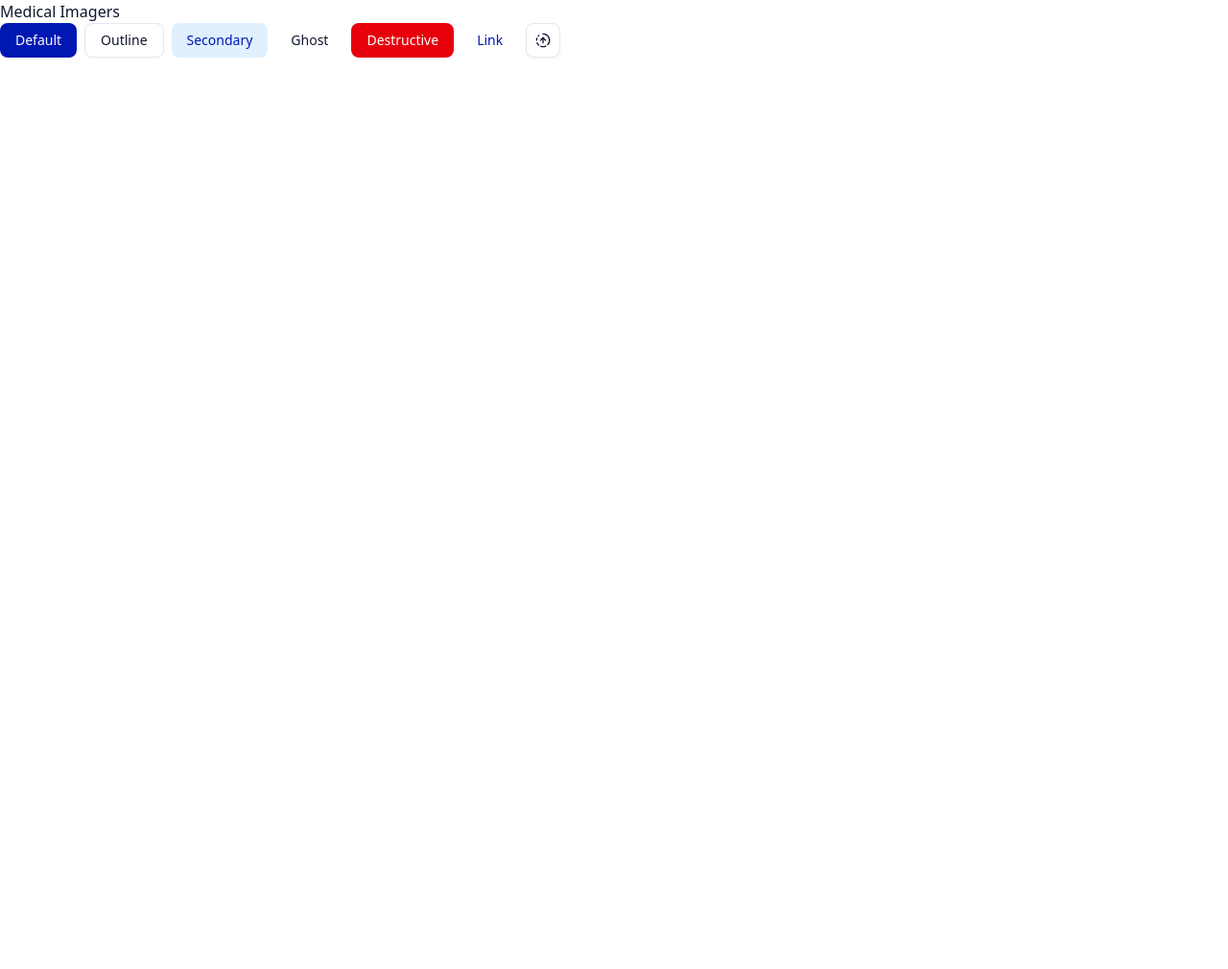
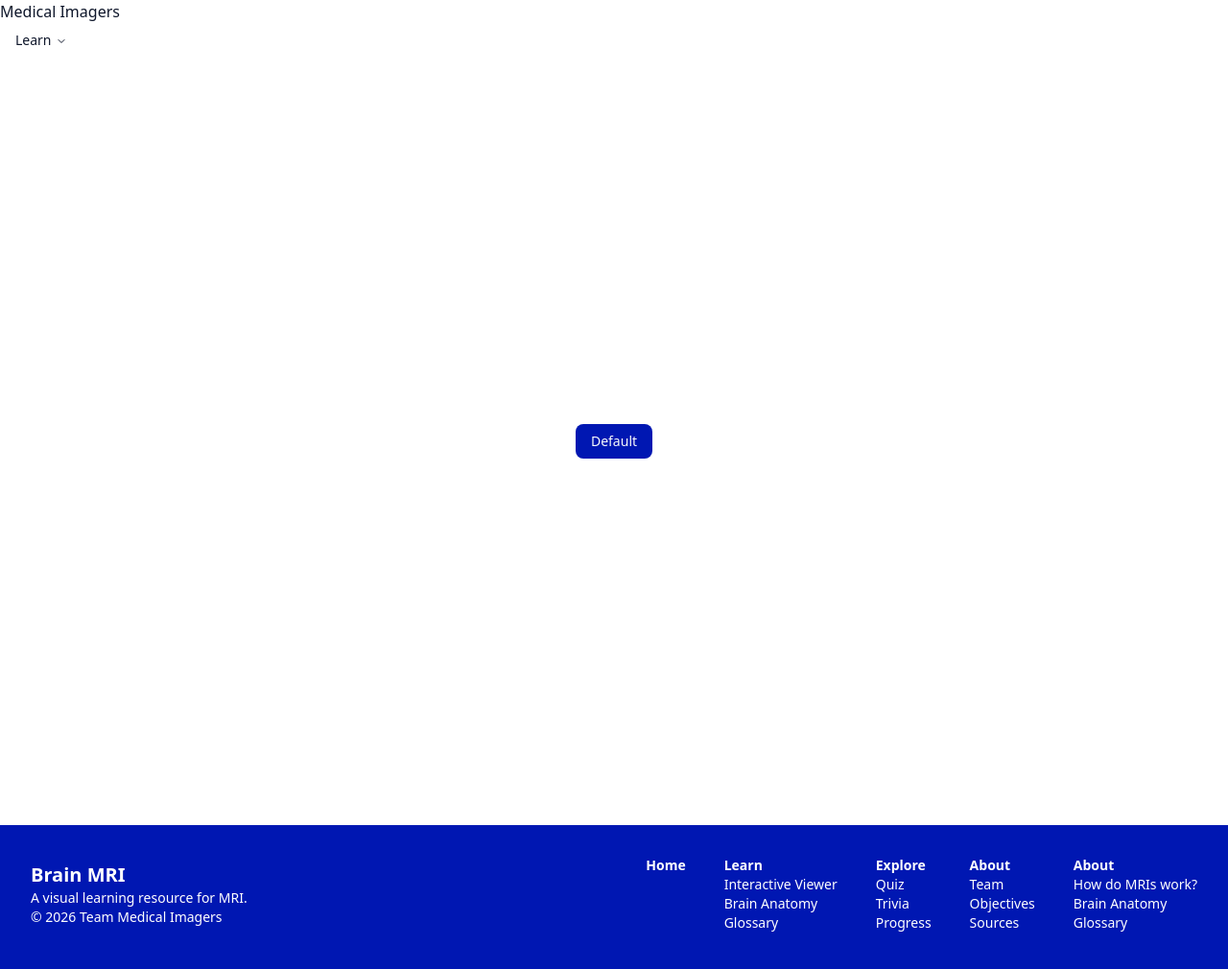
Before and after one commit to mikaelatho/medical-imagers-shadcn, a Next.js app: page / in a window 1280 px wide. Shown: the top 1010 px of the page at 96% size. Before the commit the page ends 800 px from the top, so only its background shows below. Built offline with nearby package versions, Linux system fonts and the light colour scheme.

Commit message:
footer & colors added

```diff
--- a/app/globals.css
+++ b/app/globals.css
@@ -2,20 +2,20 @@
 @import "tw-animate-css";
 
 @custom-variant dark (&:is(.dark *));
-/*
---bluedark900:oklch(0.3602 0.229 264.);
---bluedark800:oklch(0.4221 0.236 263.82);
---bluedark700:oklch(0.4221 0.236 263.82);
---bluedark600: oklch(0.4845 0.247486 263.131);
---blue500: oklch(0.5094 0.2497 262.71);
---blue400: oklch(0.575 0.231 262.57);
---bluelight300: oklch(0.6583 0.1808 268.16);
---bluelight200: oklch(0.7514 0.1269 269.32);
---bluelight100: oklch(0.8564 0.0702 268.01);
---light50:oklch(0.9477 0.0265 246.34);
-end custom */
 
 @theme inline {
+  /*CUSTOM*/
+  --color-blue-900: oklch(0.3602 0.229 264);
+  --color-blue-800: oklch(0.4221 0.236 263.82);
+  --color-blue-700: oklch(0.4221 0.236 263.82);
+  --color-blue-600: oklch(0.4845 0.247486 263.131);
+  --color-blue-500: oklch(0.5094 0.2497 262.71);
+  --color-blue-400: oklch(0.575 0.231 262.57);
+  --color-blue-300: oklch(0.6583 0.1808 268.16);
+  --color-blue-200: oklch(0.7514 0.1269 269.32);
+  --color-blue-100: oklch(0.8564 0.0702 268.01);
+  --color-blue-50:  oklch(0.9477 0.0265 246.34);
+/* end custom */
   --color-background: var(--background);
   --color-foreground: var(--foreground);
   --font-sans: var(--font-geist-sans);
@@ -56,6 +56,7 @@ end custom */
   --radius-2xl: calc(var(--radius) + 8px);
   --radius-3xl: calc(var(--radius) + 12px);
   --radius-4xl: calc(var(--radius) + 16px);
+
 }
 /* COLOR VARIABLES
 note: using oklch, a new way to have css color codes, converting from hex code
@@ -74,7 +75,7 @@ note: using oklch, a new way to have css color codes, converting from hex code
   --secondary-foreground: oklch(0.3602 0.229 264);
   --muted: oklch(0.968 0.007 247.896);
   --muted-foreground: oklch(0.554 0.046 257.417);
-  --accent: oklch(0.9477 0.0265 246.34);
+  --accent: oklch(0.97 0 0);
   --accent-foreground: oklch(0.3602 0.229 264);
   --destructive: oklch(0.577 0.245 27.325);
   --border: oklch(0.929 0.013 255.508);
--- a/app/page.tsx
+++ b/app/page.tsx
@@ -1,25 +1,121 @@
 /* MAIN HOME PAGE */
 
-import Image from "next/image"
+import Image from "next/image";
+import Link from "next/link";
+import { forwardRef } from "react";
 import { CircleFadingArrowUpIcon } from "lucide-react";
-import { Button } from "@/components/ui/button"
+import { Button } from "@/components/ui/button";
+import { cn } from "@/lib/utils";
+import {
+  NavigationMenu,
+  NavigationMenuContent,
+  NavigationMenuItem,
+  NavigationMenuLink,
+  NavigationMenuList,
+  NavigationMenuTrigger,
+} from "@/components/ui/navigation-menu";
 
+const ListItem = forwardRef<
+  HTMLAnchorElement,
+  React.ComponentPropsWithoutRef<"a"> & { title: string }
+>(({ className, title, children, ...props }, ref) => {
+  return (
+    <li>
+      <NavigationMenuLink asChild>
+        <a
+          ref={ref}
+          className={cn(
+            "block select-none space-y-1 rounded-md p-3 leading-none no-underline outline-none transition-colors hover:bg-accent hover:text-accent-foreground focus:bg-accent focus:text-accent-foreground",
+            className
+          )}
+          {...props}
+        >
+          <div className="text-sm font-medium leading-none">{title}</div>
+          <p className="line-clamp-2 text-sm leading-snug text-muted-foreground">
+            {children}
+          </p>
+        </a>
+      </NavigationMenuLink>
+    </li>
+  );
+});
+ListItem.displayName = "ListItem";
+
+// below is start of the home page
 export default function Home() {
   return (
     <main>
+      {/* NAV BAR */}
+      <NavigationMenu>
+        <NavigationMenuList>
+          <NavigationMenuItem>
+            <NavigationMenuTrigger>Learn</NavigationMenuTrigger>
+            <NavigationMenuContent>
+              <ul className="w-96">
+                <ListItem href="/learn" title="Learn stuff">
+                  A description of the learn section
+                </ListItem>
+              </ul>
+            </NavigationMenuContent>
+          </NavigationMenuItem>
+        </NavigationMenuList>
+      </NavigationMenu>
 
-          <div className="flex flex-wrap items-center gap-2 md:flex-row">
-            <Button>Default</Button>
-            <Button variant="outline">Outline</Button>
-            <Button variant="secondary">Secondary</Button>
-            <Button variant="ghost">Ghost</Button>
-            <Button variant="destructive">Destructive</Button>
-            <Button variant="link">Link</Button>
-            <Button variant="outline" size="icon">
-                  <CircleFadingArrowUpIcon />
-            </Button>
+      <div className="flex min-h-screen w-full items-center justify-center">
+        <Button>Default</Button>
+
+      </div>
+
+      {/*FOOTER*/}
+      <div className="flex flex-col sm:flex-row w-full justify-between items-center bg-blue-900 p-8 pb-20 text-white gap-8">
+        {/* Left Side */}
+        <div className="sm:text-left">
+          <h3 className="scroll-m-20 text-xl font-bold">Brain MRI</h3>
+          <p className="text-sm">A visual learning resource for MRI.</p>
+          <p className="text-sm">© 2026 Team Medical Imagers</p>
+        </div>
+        {/* Right Side */}
+        <div className="flex flex-col sm:flex-row gap-10 text-center text-sm sm:text-left">
+          <div>
+            <ul>
+              <li className="hover:underline cursor-pointer font-bold">Home</li>
+            </ul>
           </div>
+          <div>
+            <ul>
+              <li className="hover:underline cursor-pointer font-bold">Learn</li>
+              <li className="hover:underline cursor-pointer">Interactive Viewer</li>
+              <li className="hover:underline cursor-pointer">Brain Anatomy</li>
+              <li className="hover:underline cursor-pointer">Glossary</li>
+            </ul>
+          </div>
+          <div>
+            <ul>
+              <li className="hover:underline cursor-pointer font-bold">Explore</li>
+              <li className="hover:underline cursor-pointer">Quiz</li>
+              <li className="hover:underline cursor-pointer">Trivia</li>
+              <li className="hover:underline cursor-pointer">Progress</li>
+            </ul>
+          </div>
+          <div>
+            <ul>
+              <li className="hover:underline cursor-pointer font-bold">About</li>
+              <li className="hover:underline cursor-pointer">Team</li>
+              <li className="hover:underline cursor-pointer">Objectives</li>
+              <li className="hover:underline cursor-pointer">Sources</li>
+            </ul>
+          </div>
+          <div>
+            <ul>
+              <li className="hover:underline cursor-pointer font-bold">About</li>
+              <li className="hover:underline cursor-pointer">How do MRIs work?</li>
+              <li className="hover:underline cursor-pointer">Brain Anatomy</li>
+              <li className="hover:underline cursor-pointer">Glossary</li>
+            </ul>
+          </div>
+        </div>
+      </div>
+
     </main>
-
   );
 }
```
